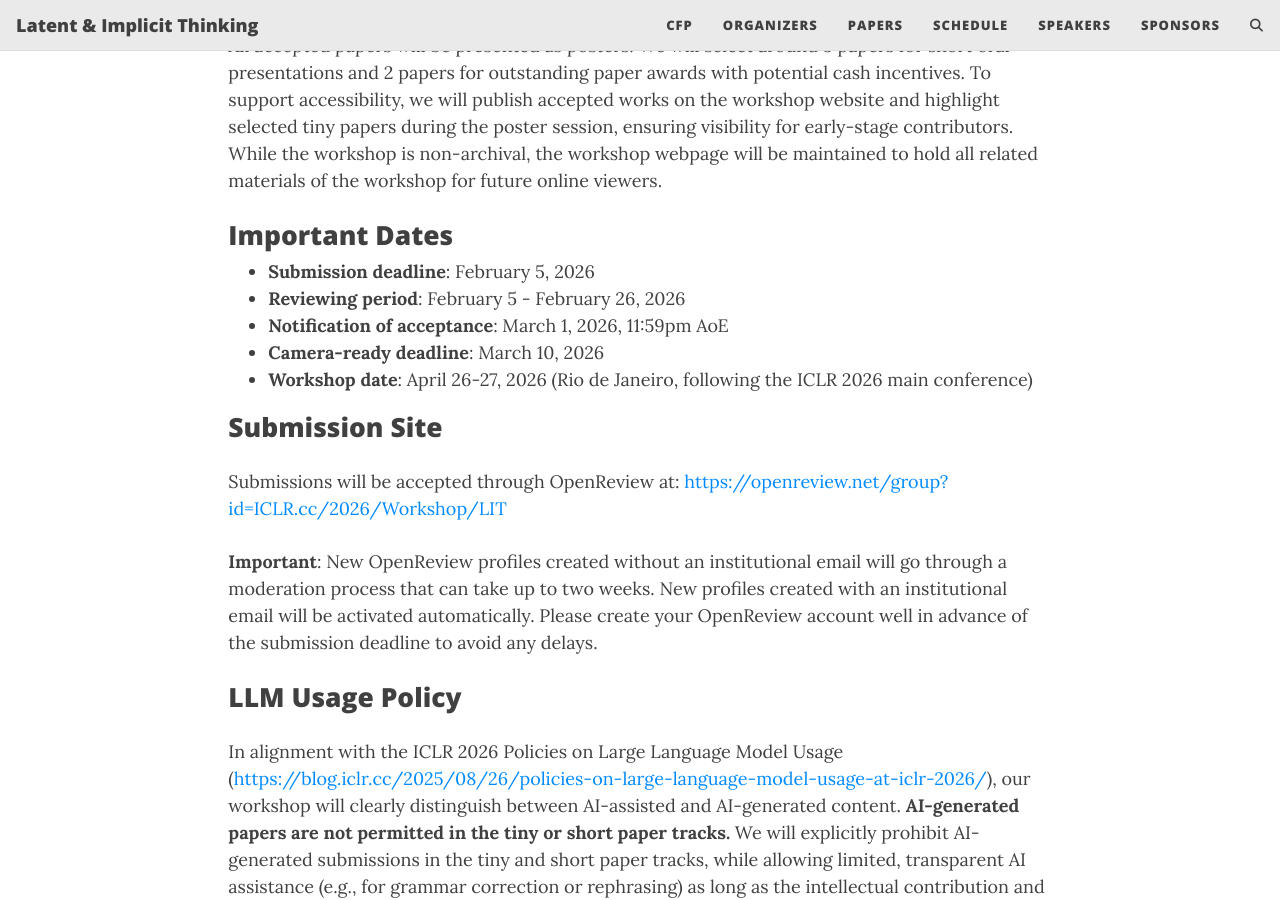
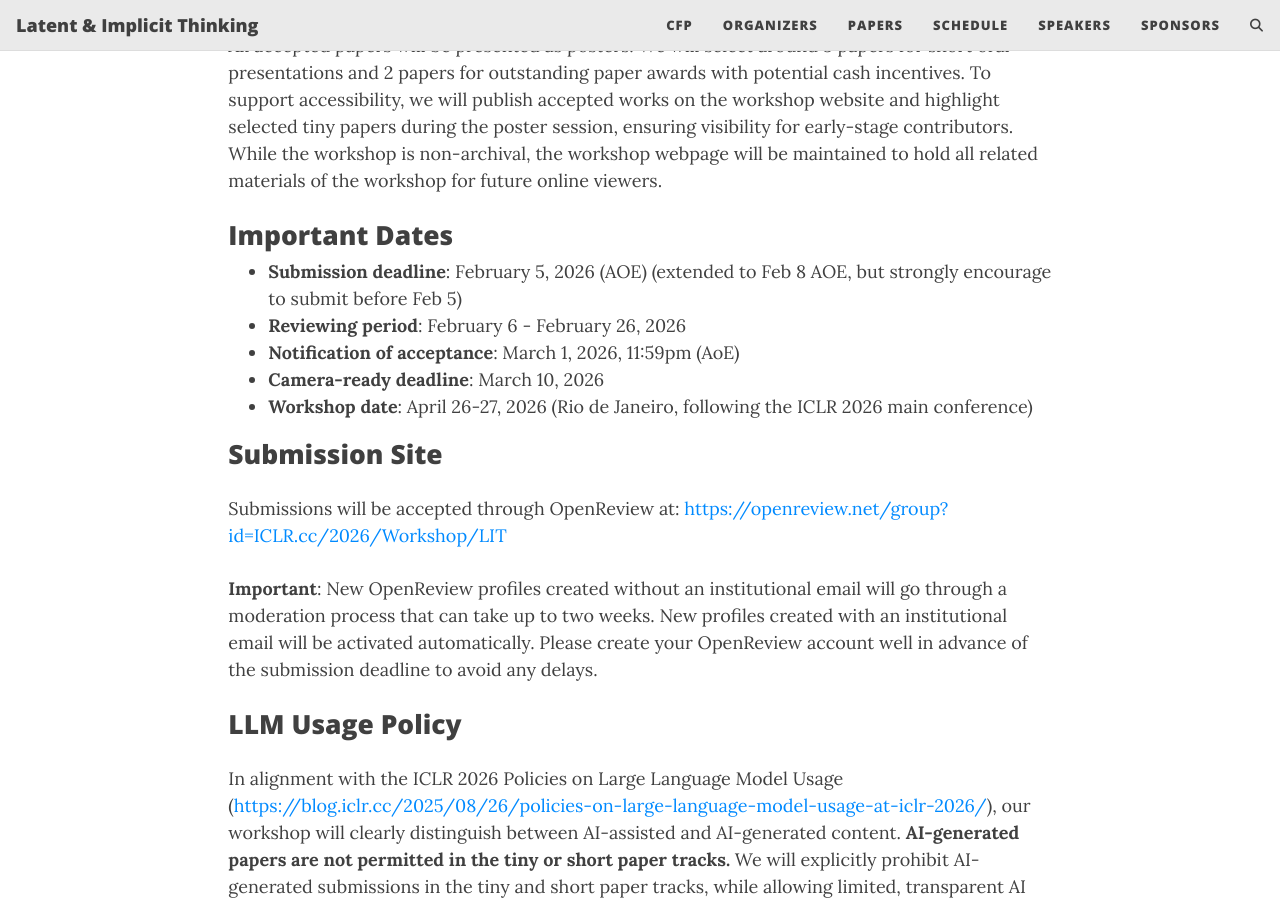
Before and after one commit to latent-implicit-thinking/latent-implicit-thinking.github.io, a Jekyll site: the page built from callforpapers.md, in a window 1280 px wide and 900 px high, scrolled down 2112 px. Built offline with Jekyll 4.4.1, drawn with Linux system fonts in a browser that asks for light colours; comment, search, counter and statistics services are not loaded.

Commit message:
Revise submission and review deadlines

```diff
--- a/callforpapers.md
+++ b/callforpapers.md
@@ -49,9 +49,9 @@ All accepted papers will be presented as posters. We will select around 3 papers
 
 ## Important Dates
 
-- **Submission deadline**: February 5, 2026
-- **Reviewing period**: February 5 - February 26, 2026
-- **Notification of acceptance**: March 1, 2026, 11:59pm AoE
+- **Submission deadline**: February 5, 2026 (AOE) (extended to Feb 8 AOE, but strongly encourage to submit before Feb 5)
+- **Reviewing period**: February 6 - February 26, 2026
+- **Notification of acceptance**: March 1, 2026, 11:59pm (AoE)
 - **Camera-ready deadline**: March 10, 2026
 - **Workshop date**: April 26-27, 2026 (Rio de Janeiro, following the ICLR 2026 main conference)
 
```
